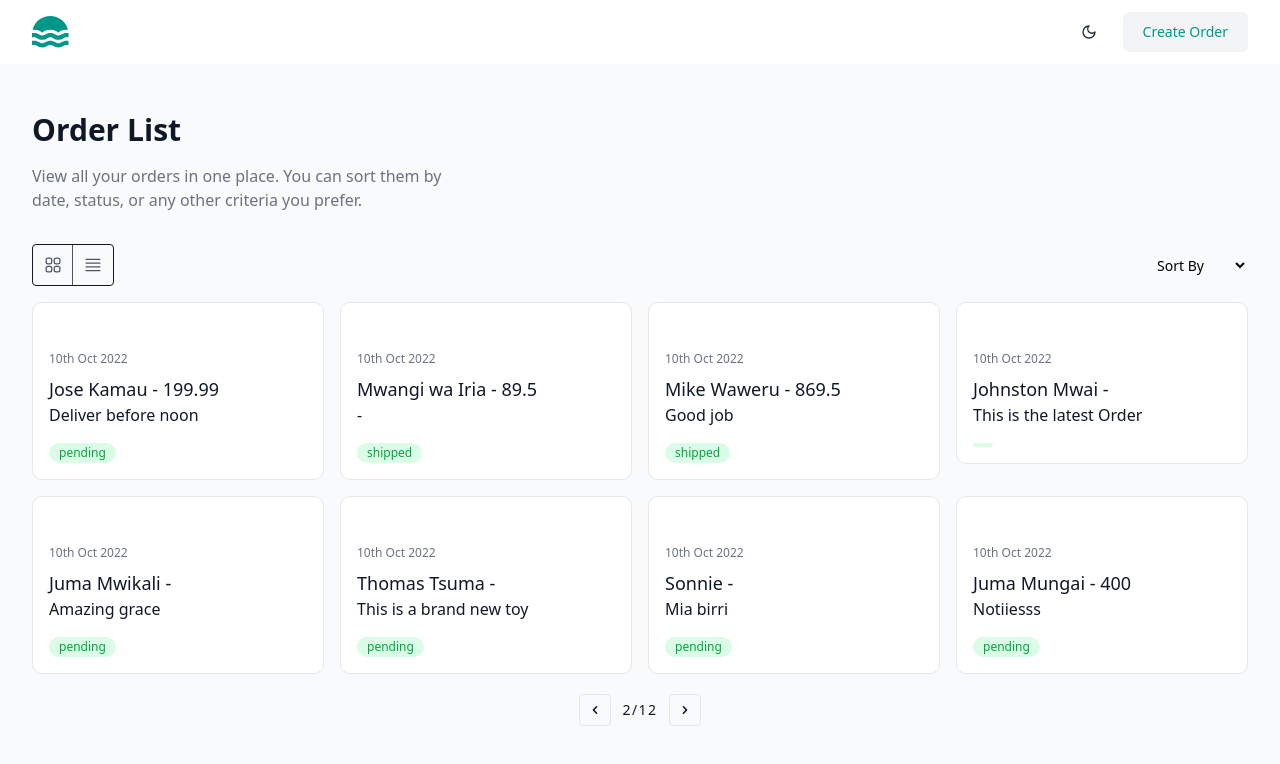
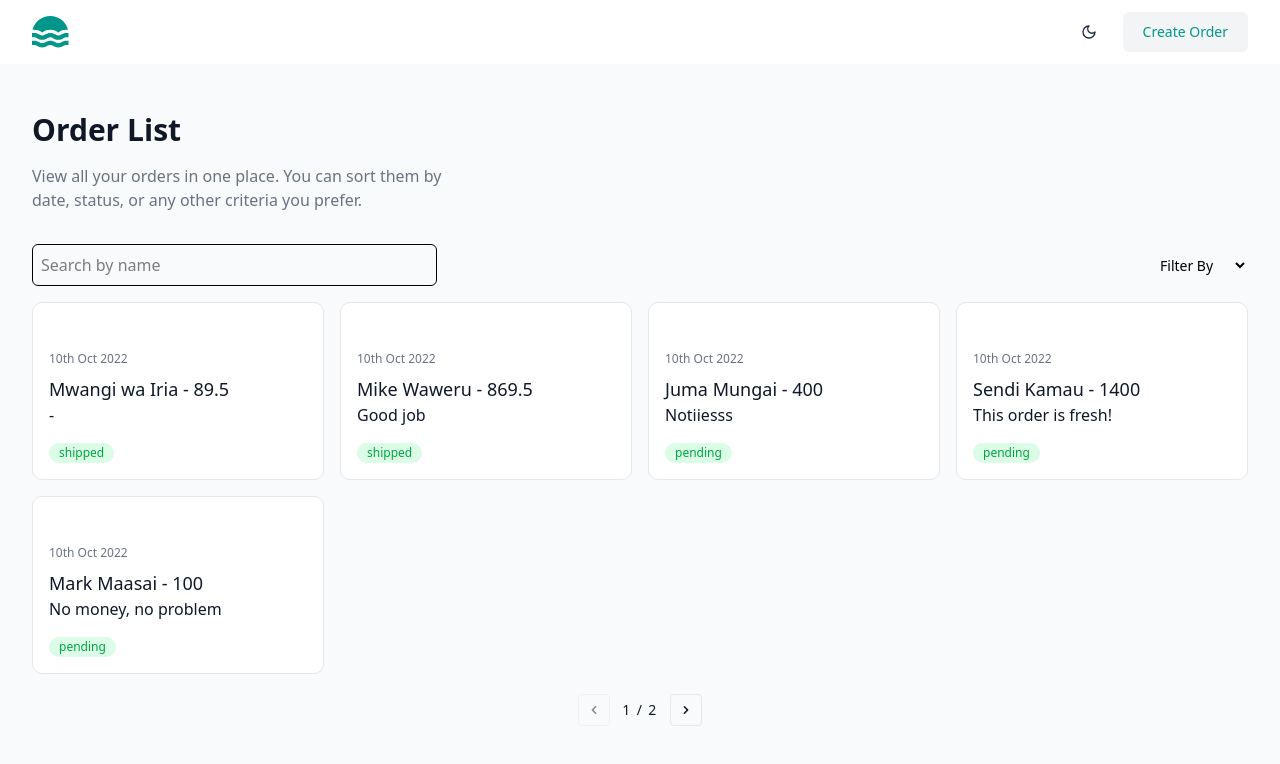
Before and after one commit to onejohi/orders_dashboard, an Angular app: page /orders in a window 1280 px wide. Shown: the top 764 px of the page. Built offline with nearby package versions, Linux system fonts and the light colour scheme; data requests are answered from the project's data file.

Commit message:
- add pagination - add search and sort

```diff
--- a/mockdb/data.json
+++ b/mockdb/data.json
@@ -1,13 +1,5 @@
 {
   "orders": [
-    {
-      "id": "1",
-      "customerName": "Jose Kamau",
-      "status": "pending",
-      "notes": "Deliver before noon",
-      "total": 199.99,
-      "createdAt": "2025-04-01T10:00:00Z"
-    },
     {
       "id": "2",
       "customerName": "Mwangi wa Iria",
@@ -25,38 +17,53 @@
       "createdAt": "2025-04-03T14:30:00Z"
     },
     {
-      "id": "2a8d",
-      "customerName": "Johnston Mwai",
-      "amount": "600",
-      "notes": "This is the latest Order"
-    },
-    {
-      "id": "6721",
-      "customerName": "Juma Mwikali",
-      "amount": "1200",
-      "status": "pending",
-      "notes": "Amazing grace"
-    },
-    {
-      "id": "5dea",
-      "customerName": "Thomas Tsuma",
-      "amount": "120",
-      "status": "pending",
-      "notes": "This is a brand new toy"
-    },
-    {
-      "id": "5475",
-      "customerName": "Sonnie",
-      "amount": "200",
-      "status": "pending",
-      "notes": "Mia birri"
-    },
-    {
       "id": "fa8a",
       "customerName": "Juma Mungai",
       "total": "400",
       "status": "pending",
       "notes": "Notiiesss"
+    },
+    {
+      "id": "b488",
+      "customerName": "Sendi Kamau",
+      "total": "1400",
+      "status": "pending",
+      "notes": "This order is fresh!"
+    },
+    {
+      "id": "a3d6",
+      "customerName": "Mark Maasai",
+      "total": "100",
+      "status": "pending",
+      "notes": "No money, no problem"
+    },
+    {
+      "id": "d7b4",
+      "customerName": "Juma Munguia",
+      "total": "4560",
+      "status": "pending",
+      "notes": "Aje aje"
+    },
+    {
+      "id": "7850",
+      "customerName": "Felix Kimanzi",
+      "total": "300",
+      "status": "pending",
+      "notes": "FDF"
+    },
+    {
+      "id": "bce4",
+      "customerName": "Hellen Njeri",
+      "total": "200",
+      "status": "pending",
+      "notes": "Notiflow"
+    },
+    {
+      "id": "062a",
+      "customerName": "Honga Hongera",
+      "total": "1200",
+      "status": "pending",
+      "notes": "Chunga"
     }
   ]
 }
--- a/src/app/components/paginator/paginator.component.html
+++ b/src/app/components/paginator/paginator.component.html
@@ -1,43 +1,29 @@
 <ul class="flex justify-center gap-3 text-gray-900 mt-5 dark:text-white">
   <li>
-    <a
-      class="grid size-8 place-content-center rounded border border-gray-200 transition-colors hover:bg-gray-50 rtl:rotate-180 dark:border-gray-700 dark:hover:bg-gray-800"
+    <button
+      (click)="previous.emit()"
+      [disabled]="currentPage === 1"
+      class="grid size-8 place-content-center rounded border border-gray-200 transition-colors hover:bg-gray-50 rtl:rotate-180 dark:border-gray-700 dark:hover:bg-gray-800 disabled:opacity-50"
       aria-label="Previous page"
     >
-      <svg
-        xmlns="http://www.w3.org/2000/svg"
-        class="size-4"
-        viewBox="0 0 20 20"
-        fill="currentColor"
-      >
-        <path
-          fill-rule="evenodd"
-          d="M12.707 5.293a1 1 0 010 1.414L9.414 10l3.293 3.293a1 1 0 01-1.414 1.414l-4-4a1 1 0 010-1.414l4-4a1 1 0 011.414 0z"
-          clip-rule="evenodd"
-        />
+      <svg xmlns="http://www.w3.org/2000/svg" class="size-4" viewBox="0 0 20 20" fill="currentColor">
+        <path fill-rule="evenodd" d="M12.707 5.293a1 1 0 010 1.414L9.414 10l3.293 3.293a1 1 0 01-1.414 1.414l-4-4a1 1 0 010-1.414l4-4a1 1 0 011.414 0z" clip-rule="evenodd" />
       </svg>
-    </a>
+    </button>
   </li>
 
-  <li class="text-sm/8 font-medium tracking-widest">2/12</li>
+  <li class="text-sm/8 font-medium tracking-widest">{{ currentPage }} / {{ totalPages }}</li>
 
   <li>
-    <a
-      class="grid size-8 place-content-center rounded border border-gray-200 transition-colors hover:bg-gray-50 rtl:rotate-180 dark:border-gray-700 dark:hover:bg-gray-800"
+    <button
+      (click)="next.emit()"
+      [disabled]="currentPage === totalPages"
+      class="grid size-8 place-content-center rounded border border-gray-200 transition-colors hover:bg-gray-50 rtl:rotate-180 dark:border-gray-700 dark:hover:bg-gray-800 disabled:opacity-50"
       aria-label="Next page"
     >
-      <svg
-        xmlns="http://www.w3.org/2000/svg"
-        class="size-4"
-        viewBox="0 0 20 20"
-        fill="currentColor"
-      >
-        <path
-          fill-rule="evenodd"
-          d="M7.293 14.707a1 1 0 010-1.414L10.586 10 7.293 6.707a1 1 0 011.414-1.414l4 4a1 1 0 010 1.414l-4 4a1 1 0 01-1.414 0z"
-          clip-rule="evenodd"
-        />
+      <svg xmlns="http://www.w3.org/2000/svg" class="size-4" viewBox="0 0 20 20" fill="currentColor">
+        <path fill-rule="evenodd" d="M7.293 14.707a1 1 0 010-1.414L10.586 10 7.293 6.707a1 1 0 011.414-1.414l4 4a1 1 0 010 1.414l-4 4a1 1 0 01-1.414 0z" clip-rule="evenodd" />
       </svg>
-    </a>
+    </button>
   </li>
 </ul>
--- a/src/app/components/paginator/paginator.component.ts
+++ b/src/app/components/paginator/paginator.component.ts
@@ -1,11 +1,21 @@
-import { Component } from '@angular/core';
+import { Component, EventEmitter, Input, Output } from '@angular/core';
 
 @Component({
   selector: 'app-paginator',
   imports: [],
+  standalone: true,
   templateUrl: './paginator.component.html',
   styleUrl: './paginator.component.css'
 })
 export class PaginatorComponent {
+  @Input() currentPage = 1;
+  @Input() totalItems = 0;
+  @Input() pageSize = 10;
 
+  @Output() previous = new EventEmitter<void>();
+  @Output() next = new EventEmitter<void>();
+
+  get totalPages(): number {
+    return Math.ceil(this.totalItems / this.pageSize);
+  }
 }
--- a/src/app/orders/detail/detail.component.ts
+++ b/src/app/orders/detail/detail.component.ts
@@ -1,28 +1,69 @@
 import { Component, OnInit, inject } from '@angular/core';
-import { ActivatedRoute } from '@angular/router';
+import { ActivatedRoute, Router } from '@angular/router';
 import { OrderService } from '../order.service';
 import { Order } from '../order.model';
 import { CommonModule } from '@angular/common';
+import { FormsModule, ReactiveFormsModule } from '@angular/forms';
 
 @Component({
   selector: 'app-detail',
-  imports: [CommonModule],
+  imports: [CommonModule, FormsModule, ReactiveFormsModule],
   templateUrl: './detail.component.html',
   styleUrl: './detail.component.css'
 })
 export class DetailComponent implements OnInit {
   private route = inject(ActivatedRoute);
-  private orderService = inject(OrderService);
+  private router = inject(Router);
 
   order?: Order;
+  id?: String;
+  editOrder!: Order;
+  isEditing = false;
+  constructor(private orderService: OrderService) {}
+
+  startEditing(): void {
+    this.isEditing = true;
+  }
+
+  saveOrder() {
+    if (!this.order?.id) return;
+
+    this.orderService.updateOrder(this.order.id, this.editOrder).subscribe({
+      next: (updated) => {
+        this.order = updated;
+        this.isEditing = false;
+      },
+      error: (err) => console.error('Update failed', err)
+    });
+  }
 
   ngOnInit() {
-    const id = Number(this.route.snapshot.paramMap.get('id'));
-    if (id) {
-      this.orderService.getOrder(id).subscribe({
+    this.id = String(this.route.snapshot.paramMap.get('id'));
+    if (this.id) {
+      this.orderService.getOrder(this.id).subscribe({
         next: (data) => (this.order = data),
         error: (err) => console.error('Order fetch failed', err)
       });
     }
   }
+
+  deleteOrder() {
+    if(!confirm('Are you sure you want to delete this order?')) {
+      return;
+    }
+    if (this.id !== undefined) {
+      this.orderService
+        .deleteOrder(this.id)
+        .subscribe({
+          next: () => {
+            this.router.navigate(['/orders']);
+          },
+          error: (err) => {
+            alert('Failed to delete order.');
+          },
+        });
+    } else {
+      console.error('Order ID is undefined. Cannot delete order.');
+    }
+  }
 }
--- a/src/app/orders/list/list.component.html
+++ b/src/app/orders/list/list.component.html
@@ -9,7 +9,7 @@
     </header>
 
     <div class="mt-8 flex items-center justify-between">
-      <div class="flex rounded-sm border border-gray-900 dark:border-gray-100">
+      <!-- <div class="flex rounded-sm border border-gray-900 dark:border-gray-100">
         <button
           class="inline-flex size-10 items-center justify-center border-e light:text-gray-600 dark:text-gray-300 transition hover:bg-gray-50 hover:text-gray-700"
         >
@@ -47,23 +47,32 @@
             />
           </svg>
         </button>
-      </div>
+      </div> -->
+
+      <input
+        [ngModel]="search()"
+        (ngModelChange)="search.set($event); onSearchChange()"
+        placeholder="Search by name"
+        class="border p-2 rounded-md w-full sm:w-1/3 dark:bg-gray-800 dark:text-white"
+      />
 
       <div>
         <label for="SortBy" class="sr-only">SortBy</label>
 
-        <select id="SortBy" class="h-10 rounded-sm border-gray-300 dark:text-gray-300 text-sm">
-          <option>Sort By</option>
-          <option value="Title, DESC">Title, DESC</option>
-          <option value="Title, ASC">Title, ASC</option>
-          <option value="Price, DESC">Price, DESC</option>
-          <option value="Price, ASC">Price, ASC</option>
+        <select
+          [ngModel]="status()"
+          (ngModelChange)="status.set($event); onStatusChange()"
+          class="h-10 rounded-sm border-gray-300 dark:text-gray-300 text-sm">
+          <option value="">Filter By</option>
+          <option value="pending">pending</option>
+          <option value="processing">processing</option>
+          <option value="shipped">shipped</option>
         </select>
       </div>
     </div>
 
     <ul class="mt-4 grid gap-4 sm:grid-cols-2 lg:grid-cols-4">
-      <li *ngFor="let order of orders">
+      <li *ngFor="let order of orders()">
         <article class="rounded-[10px] border light:border-gray-200 dark:border-gray-900 light:bg-white dark:bg-gray-700 px-4 pt-12 pb-4">
 
           <!-- <div class="flex relative justify-end">
@@ -129,6 +138,11 @@
 
     </ul>
 
-    <app-paginator />
+    <app-paginator
+      [currentPage]="currentPage()"
+      [totalItems]="totalOrders()"
+      [pageSize]="pageSize"
+      (previous)="prevPage()"
+      (next)="nextPage()"/>
   </div>
 </section>
--- a/src/app/orders/list/list.component.ts
+++ b/src/app/orders/list/list.component.ts
@@ -1,33 +1,87 @@
-import { Component, effect, inject } from '@angular/core';
+import { Component, effect, inject, signal } from '@angular/core';
 import { CommonModule } from '@angular/common';
 import { RouterModule } from '@angular/router';
 import { OrderService } from '../order.service';
 import { Order } from '../order.model';
-import { FormsModule } from '@angular/forms';
-import { PaginatorComponent } from "../../components/paginator/paginator.component";
+import { FormsModule, ReactiveFormsModule } from '@angular/forms';
+import { PaginatorComponent } from '../../components/paginator/paginator.component';
 
 @Component({
   selector: 'app-list',
-  imports: [CommonModule, FormsModule, PaginatorComponent, RouterModule],
+  imports: [CommonModule, ReactiveFormsModule, FormsModule, PaginatorComponent, RouterModule],
   standalone: true,
   templateUrl: './list.component.html',
   styleUrl: './list.component.css'
 })
 export class ListComponent {
   private orderService = inject(OrderService);
-  orders: Order[] = [];
-  search = '';
+  orders = signal<Order[]>([]);
+  search = signal('');
+  status = signal('');
+  sort = signal<'total' | 'createdAt'>('createdAt');
+  sortDir = signal<'asc' | 'desc'>('desc');
+  currentPage = signal(1);
+  readonly pageSize = 5;
+
+  totalOrders = this.orderService.totalOrders;
 
   constructor() {
-    this.loadOrders();
+    effect(() => {
+      this.fetchOrders();
+    });
   }
 
-  refreshEffect = effect(() => {
-    this.orderService.refreshOrders();
-    this.loadOrders();
-  });
+  fetchOrders() {
+    const params: any = {
+      _page: this.currentPage(),
+      _limit: this.pageSize,
+      _sort: this.sort(),
+      _order: this.sortDir(),
+      customerName: this.search(),
+    };
 
-  loadOrders() {
-    this.orderService.getOrders().subscribe((data) => (this.orders = data));
+    console.log('Search:', this.search())
+
+    if (this.status()) {
+      params.status = this.status();
+    }
+
+    this.orderService.getOrders(params).subscribe({
+      next: (data) => {
+        const totalCount = Number(data.headers.get('x-total-count')) || 0;
+        this.totalOrders.set(totalCount);
+        this.orders.set(data.body ?? []);
+      },
+      error: (err) => console.error('Failed to load orders', err),
+    });
+  }
+
+  onSearchChange() {
+    this.currentPage.set(1);
+  }
+
+  onStatusChange() {
+    this.currentPage.set(1);
+  }
+
+  changeSort(field: 'total' | 'createdAt') {
+    if (this.sort() === field) {
+      this.sortDir.set(this.sortDir() === 'asc' ? 'desc' : 'asc');
+    } else {
+      this.sort.set(field);
+      this.sortDir.set('asc');
+    }
+  }
+
+  nextPage() {
+    if (this.currentPage() * this.pageSize < this.totalOrders()) {
+      this.currentPage.set(this.currentPage() + 1);
+    }
+  }
+
+  prevPage() {
+    if (this.currentPage() > 1) {
+      this.currentPage.set(this.currentPage() - 1);
+    }
   }
 }
--- a/src/app/orders/order.model.ts
+++ b/src/app/orders/order.model.ts
@@ -1,5 +1,5 @@
 export interface Order {
-  id: number;
+  id: string;
   customerName: string;
   status: 'pending' | 'shipped' | 'delivered';
   notes: string;
--- a/src/app/orders/order.service.ts
+++ b/src/app/orders/order.service.ts
@@ -1,7 +1,9 @@
 import { Injectable, inject, signal } from '@angular/core';
-import { HttpClient } from '@angular/common/http';
+import { HttpClient, HttpResponse } from '@angular/common/http';
 import { Order } from './order.model';
 import { Observable } from 'rxjs';
+import { map } from 'rxjs/operators';
+
 
 @Injectable({ providedIn: 'root' })
 export class OrderService {
@@ -9,12 +11,17 @@ export class OrderService {
   private baseUrl = 'http://localhost:3000/orders';
 
   readonly refreshOrders = signal(0);
+  readonly totalOrders = signal(0);
 
-  getOrders() {
-    return this.http.get<Order[]>(this.baseUrl);
+
+  getOrders(params: any): Observable<HttpResponse<Order[]>> {
+    return this.http.get<Order[]>(this.baseUrl, {
+      params,
+      observe: 'response' // 👈 this includes headers
+    });
   }
 
-  getOrder(id: number): Observable<Order> {
+  getOrder(id: String): Observable<Order> {
     return this.http.get<Order>(`${this.baseUrl}/${id}`);
   }
 
@@ -22,11 +29,11 @@ export class OrderService {
     return this.http.post<Order>(this.baseUrl, order);
   }
 
-  updateOrder(id: number, update: Partial<Order>): Observable<Order> {
+  updateOrder(id: String, update: Partial<Order>): Observable<Order> {
     return this.http.patch<Order>(`${this.baseUrl}/${id}`, update);
   }
 
-  deleteOrder(id: number): Observable<void> {
+  deleteOrder(id: String): Observable<void> {
     return this.http.delete<void>(`${this.baseUrl}/${id}`);
   }
 
```
Also changed, not shown: src/app/orders/detail/detail.component.html (+54 -13 lines), 1 other file (tests, documents, lock files or other folders).
